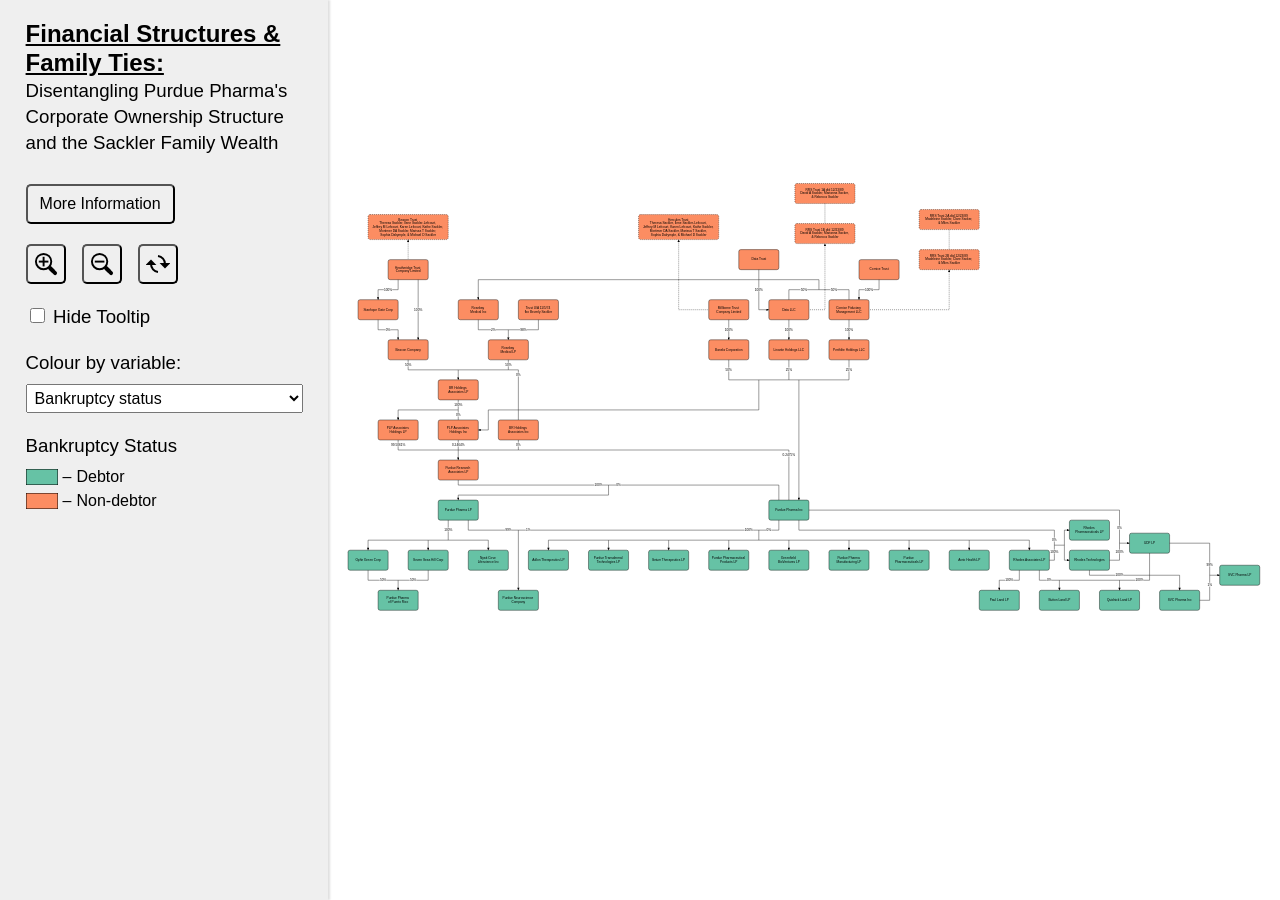
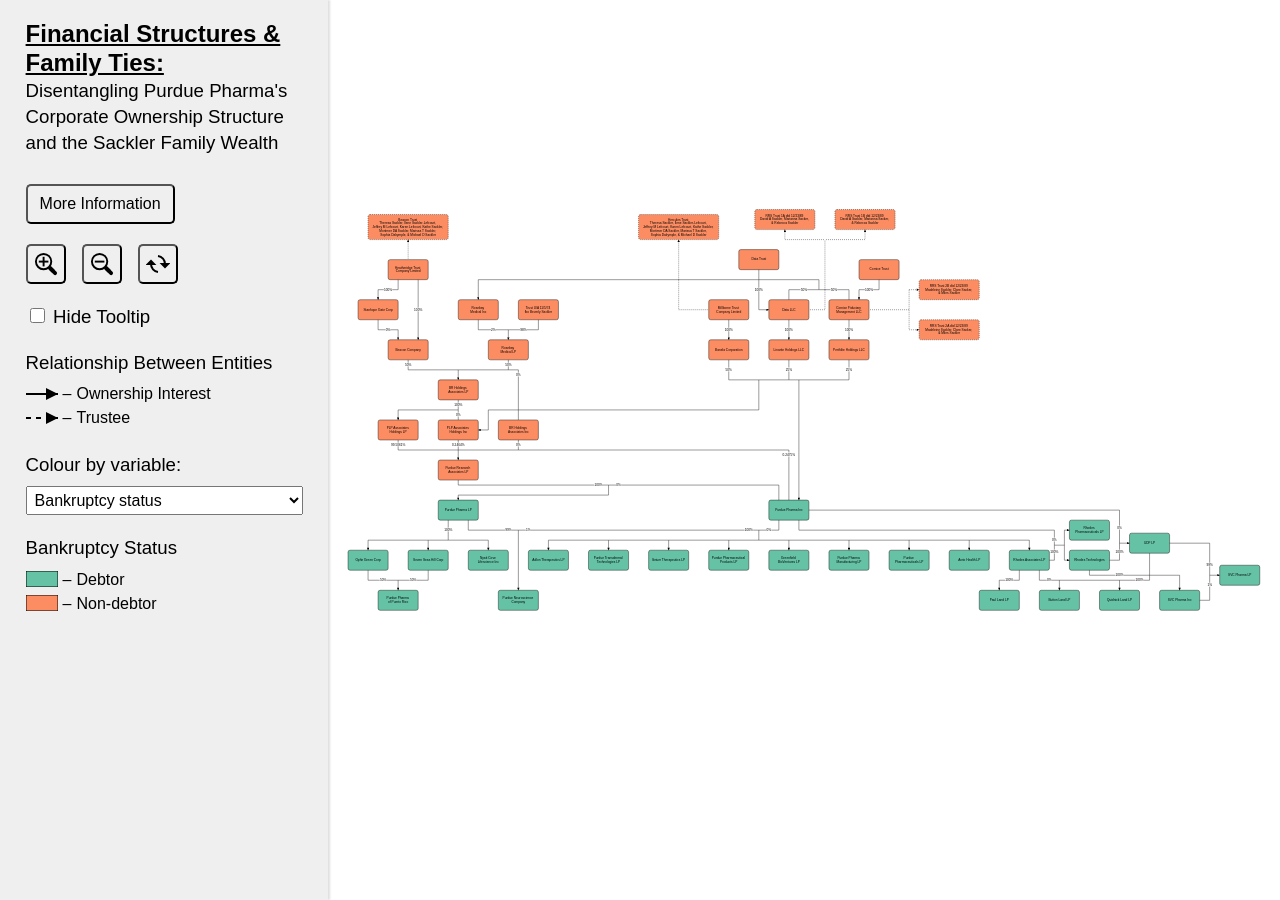
Before and after one commit to RKBuck1/RKBuck1.github.io, a Jekyll site: the page finviz/index.html, which Jekyll copies as it is, in a window 1280 px wide. Built offline with Jekyll 4.4.1, drawn with Linux system fonts in a browser that asks for light colours.

Commit message:
legend, fixed relationship

```diff
--- a/finviz/index.html
+++ b/finviz/index.html
@@ -35,6 +35,7 @@
         font-family: Arial, Helvetica, sans-serif;
         fill: black;
         max-width: 40%;
+        min-width: 200px;
         z-index: 2;
     }
 
@@ -181,6 +182,11 @@
     .legend-item svg {
         margin-right: 5px;
         min-width: max-content;
+    }
+
+    #ent-relationships {
+        margin-bottom: 0rem;
+        display: block;
     }
 
     .color-by-company-type .company-type--lp {
@@ -431,6 +437,35 @@
                 <input type="checkbox" id="tooltipOff" />
                 Hide Tooltip
             </label>
+            <div id="ent-relationships" class="legend">
+                <p class="subtitle"> Relationship Between Entities</p>
+                <div class="legend-item">
+                    <svg width="32" height="16">
+                        <defs>
+                            <marker id="triangle" viewBox="0 0 10 10" refX="10" refY="5" markerUnits="strokeWidth" markerWidth="8"
+                                markerHeight="6" orient="auto-start-reverse">
+                                <path d="M 0 0 L 10 5 L 0 10 z" />
+                            </marker>
+                        </defs>
+                        <line class="line" x1="0" y1="8" x2="32" y2="8" marker-end="url(#triangle)"/>
+                    </svg>
+                    <span class="text" style="margin-right: 5px;">&ndash;</span>
+                    <span class="text">Ownership Interest</span>
+                </div>
+                <div class="legend-item">
+                    <svg width="32" height="16">
+                        <defs>
+                            <marker id="triangle" viewBox="0 0 10 10" refX="10" refY="5" markerUnits="strokeWidth" markerWidth="8"
+                                markerHeight="6" orient="auto-start-reverse">
+                                <path d="M 0 0 L 10 5 L 0 10 z" />
+                            </marker>
+                        </defs>
+                        <line class="line dashed" x1="0" y1="8" x2="32" y2="8" marker-end="url(#triangle)"/>
+                    </svg>
+                    <span class="text" style="margin-right: 5px;">&ndash;</span>
+                    <span class="text">Trustee</span>
+                </div>
+            </div>
             <div>
                 <label for="select-variable" class="subtitle">Colour by variable:</label>
                 <select name="select-variable" id="select-variable" onchange="changeColor()">
@@ -1083,10 +1118,10 @@
             </g>
             <g id="rrs_trust_89_1b" class="container" onmousemove="showTooltip(evt); showConnections(evt);"
                 onmouseleave="hideTooltip(); hideConnections();">
-                <rect x="2330" y="270"
+                <rect x="2530" y="200"
                     class="rectangle dashed company-type--trust poi--wyny corporate-address--unknown status--nondebtor"
                     width="300" height="100" rx="10" ry="10"></rect>
-                <g transform="translate(2480,300)" dominant-baseline="middle" text-anchor="middle">
+                <g transform="translate(2680,230)" dominant-baseline="middle" text-anchor="middle">
                     <text class="text" x="0" y="0">
                         <tspan x="0" dy="0">RRS Trust 1B dtd 12/23/89</tspan>
                         <tspan x="0" dy="1.2em">David A Sackler, Marianna Sacker,</tspan>
@@ -1096,10 +1131,10 @@
             </g>
             <g id="rrs_trust_89_1a" class="container" onmousemove="showTooltip(evt); showConnections(evt);"
                 onmouseleave="hideTooltip(); hideConnections();">
-                <rect x="2330" y="70"
+                <rect x="2130" y="200"
                     class="rectangle dashed company-type--trust poi--wyny corporate-address--unknown status--nondebtor"
                     width="300" height="100" rx="10" ry="10"></rect>
-                <g transform="translate(2480,100)" dominant-baseline="middle" text-anchor="middle">
+                <g transform="translate(2280,230)" dominant-baseline="middle" text-anchor="middle">
                     <text class="text" x="0" y="0">
                         <tspan x="0" dy="0">RRS Trust 1A dtd 12/23/89</tspan>
                         <tspan x="0" dy="1.2em">David A Sackler, Marianna Sacker,</tspan>
@@ -1109,10 +1144,10 @@
             </g>
             <g id="rrs_trust_89_2b" class="container" onmousemove="showTooltip(evt); showConnections(evt);"
                 onmouseleave="hideTooltip(); hideConnections();">
-                <rect x="2950" y="400"
+                <rect x="2950" y="550"
                     class="rectangle dashed company-type--trust poi--wyny corporate-address--unknown status--nondebtor"
                     width="300" height="100" rx="10" ry="10"></rect>
-                <g transform="translate(3100,430)" dominant-baseline="middle" text-anchor="middle">
+                <g transform="translate(3100,580)" dominant-baseline="middle" text-anchor="middle">
                     <text class="text" x="0" y="0">
                         <tspan x="0" dy="0">RRS Trust 2B dtd 12/23/89</tspan>
                         <tspan x="0" dy="1.2em">Madeleine Sackler, Clare Sacker,</tspan>
@@ -1122,10 +1157,10 @@
             </g>
             <g id="rrs_trust_89_2a" class="container" onmousemove="showTooltip(evt); showConnections(evt);"
                 onmouseleave="hideTooltip(); hideConnections();">
-                <rect x="2950" y="200"
+                <rect x="2950" y="750"
                     class="rectangle dashed company-type--trust poi--wyny corporate-address--unknown status--nondebtor"
                     width="300" height="100" rx="10" ry="10"></rect>
-                <g transform="translate(3100,230)" dominant-baseline="middle" text-anchor="middle">
+                <g transform="translate(3100,780)" dominant-baseline="middle" text-anchor="middle">
                     <text class="text" x="0" y="0">
                         <tspan x="0" dy="0">RRS Trust 2A dtd 12/23/89</tspan>
                         <tspan x="0" dy="1.2em">Madeleine Sackler, Clare Sacker,</tspan>
@@ -1264,16 +1299,21 @@
             <line id="l126" class="line" x1="2150" y1="1050" x2="2300" y2="1050" />
             <line id="l127" class="line" x1="2300" y1="1050" x2="2350" y2="1050" />
             <line id="l128" class="line" x1="2350" y1="1050" x2="2600" y2="1050" />
-            <line id="l129" class="line dashed" x1="3100" y1="700" x2="2700" y2="700"/>
-            <line id="l130" class="line dashed" x1="3100" y1="500" x2="3100" y2="700" marker-start="url(#triangle)" />
-            <line id="l131" class="line dashed" x1="3100" y1="300" x2="3100" y2="400" />
+            <line id="l129" class="line dashed" x1="2900" y1="700" x2="2700" y2="700"/>
+            <line id="l130" class="line dashed" x1="2900" y1="600" x2="2900" y2="700"/>
+            <line id="l130b" class="line dashed" x1="2900" y1="600" x2="2950" y2="600" marker-end="url(#triangle)"/>
+            <line id="l131" class="line dashed" x1="2900" y1="700" x2="2900" y2="800" />
+            <line id="l131b" class="line dashed" x1="2900" y1="800" x2="2950" y2="800" marker-end="url(#triangle)"/>
             <line id="l132" class="line" x1="2750" y1="550" x2="2750" y2="600" />
             <line id="l133" class="line" x1="2750" y1="600" x2="2650" y2="600" />
             <line id="l134" class="line" x1="2650" y1="600" x2="2650" y2="650" marker-end="url(#triangle)" />
             <line id="l135" class="line" x1="2600" y1="650" x2="2600" y2="600" />
             <line id="l136" class="line" x1="2600" y1="600" x2="2480" y2="600" />
-            <line id="l137" class="line dashed" x1="2480" y1="170" x2="2480" y2="270" />
-            <line id="l138" class="line dashed" x1="2480" y1="600" x2="2480" y2="370" marker-end="url(#triangle)"/>
+            <line id="l137" class="line dashed" x1="2280" y1="300" x2="2280" y2="350" marker-start="url(#triangle)"/>
+            <line id="l137b" class="line dashed" x1="2280" y1="350" x2="2480" y2="350" />
+            <line id="l137c" class="line dashed" x1="2680" y1="300" x2="2680" y2="350" marker-start="url(#triangle)"/>
+            <line id="l137d" class="line dashed" x1="2680" y1="350" x2="2480" y2="350" />
+            <line id="l138" class="line dashed" x1="2480" y1="600" x2="2480" y2="350"/>
             <line id="l139" class="line dashed" x1="2480" y1="600" x2="2480" y2="700" />
             <line id="l140" class="line dashed" x1="2480" y1="700" x2="2400" y2="700"/>
             <line id="l141" class="line" x1="2450" y1="600" x2="2480" y2="600" />
@@ -2415,8 +2455,23 @@
                 let tooltip = document.getElementById("tooltip");
                 tooltip.innerHTML = entityObj[elementID].text;
                 tooltip.style.display = "block";
-                tooltip.style.left = evt.pageX + 10 + 'px';
-                tooltip.style.top = evt.pageY + 10 + 'px';
+
+                let x = evt.pageX;
+                let y = evt.pageY;
+
+                const rect = tooltip.getBoundingClientRect();
+                const expectedBottom = y + rect.height;
+                if (expectedBottom > window.innerHeight) {
+                    y -= rect.height;
+                }
+                const expectedRightEdge = x + rect.width;
+                if (expectedRightEdge > window.innerWidth) {
+                    x -= rect.width;
+                }
+
+                tooltip.style.left = x + 10 + 'px';
+                tooltip.style.top = y + 10 + 'px';
+
             };
         }
 
```
Also changed, not shown: other parts of finviz/index.html (+12 -12 lines).
